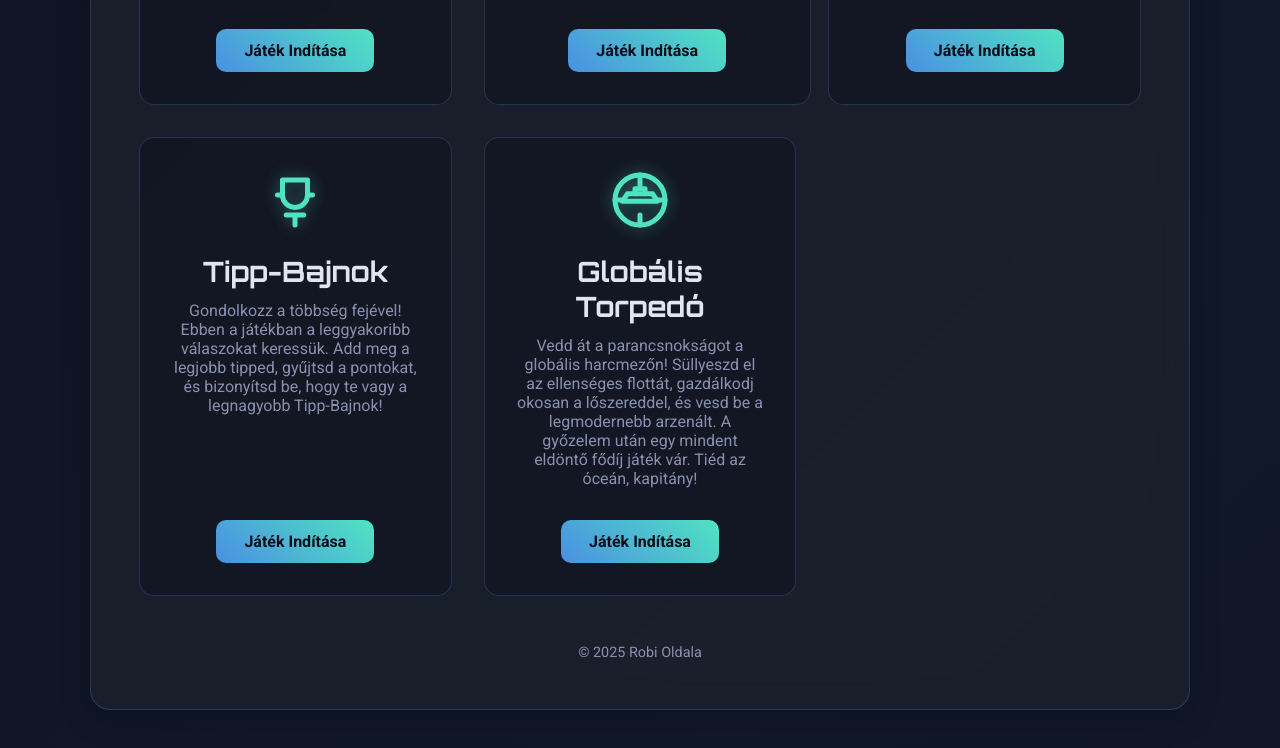
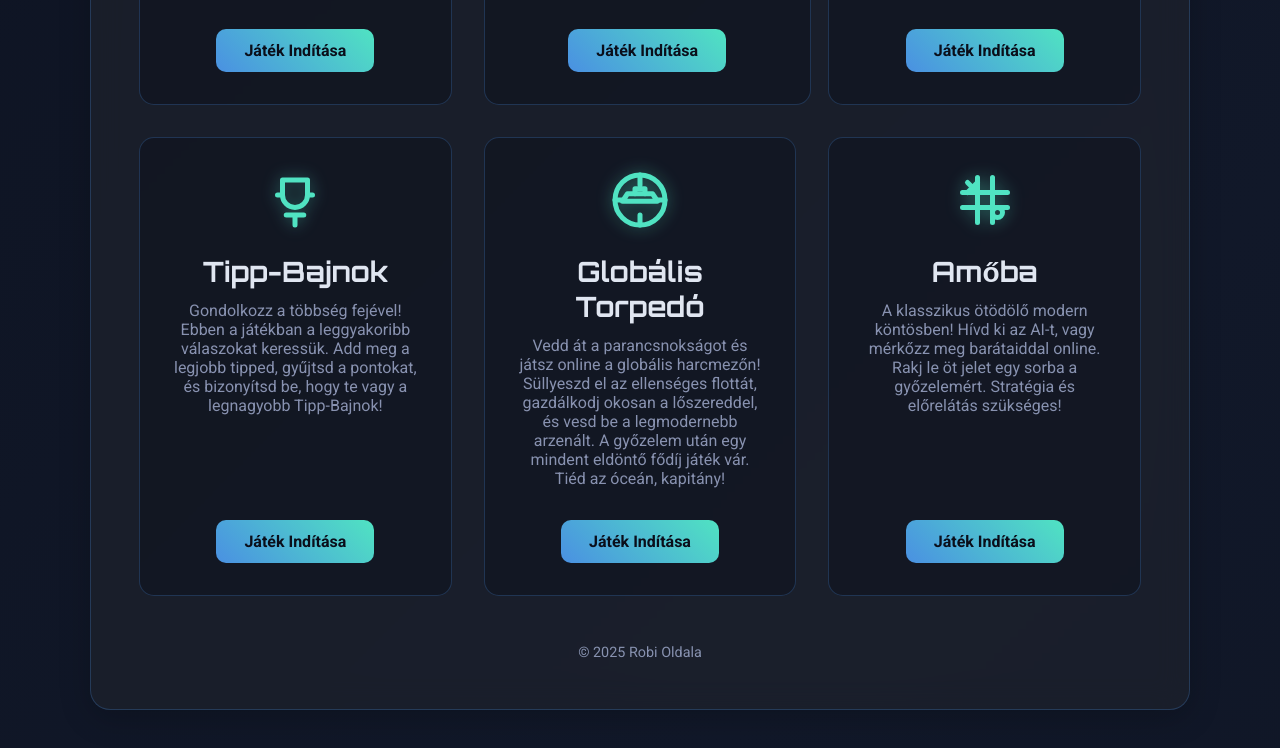
Before and after one commit to Robszerko/oldalaim, a plain HTML site: page index.html in a window 1280 px wide. Shown: the part 1477-2225 px from the top of the page. Drawn offline with Linux system fonts and the light colour scheme.

Commit message:
Update index.html

```diff
--- a/index.html
+++ b/index.html
@@ -287,14 +287,24 @@
                     <a href="https://robszerko.github.io/tippbajnok/" target="_blank" class="launch-button">Játék Indítása</a>
                 </div>
 
-                <!-- ÚJ JÁTÉK: Globális Torpedó -->
+                <!-- JÁTÉK 8: Globális Torpedó -->
                 <div class="game-card">
                     <div class="game-icon">
                         <svg xmlns="http://www.w3.org/2000/svg" viewBox="0 0 24 24" fill="none" stroke="currentColor" stroke-width="2" stroke-linecap="round" stroke-linejoin="round"><circle cx="12" cy="12" r="10"></circle><path d="M12 2v4"></path><path d="M12 18v4"></path><path d="M2 12h4"></path><path d="M18 12h4"></path><path d="M5 12.5l2-3h10l2 3h-14Z"></path><path d="M10 9.5V7.5h4v2"></path></svg>
                     </div>
                     <h2>Globális Torpedó</h2>
-                    <p>Vedd át a parancsnokságot a globális harcmezőn! Süllyeszd el az ellenséges flottát, gazdálkodj okosan a lőszereddel, és vesd be a legmodernebb arzenált. A győzelem után egy mindent eldöntő fődíj játék vár. Tiéd az óceán, kapitány!</p>
+                    <p>Vedd át a parancsnokságot és játsz online a globális harcmezőn! Süllyeszd el az ellenséges flottát, gazdálkodj okosan a lőszereddel, és vesd be a legmodernebb arzenált. A győzelem után egy mindent eldöntő fődíj játék vár. Tiéd az óceán, kapitány!</p>
                     <a href="https://robszerko.github.io/torpedo/" target="_blank" class="launch-button">Játék Indítása</a>
+                </div>
+
+                <!-- ÚJ JÁTÉK: Amőba -->
+                <div class="game-card">
+                    <div class="game-icon">
+                        <svg xmlns="http://www.w3.org/2000/svg" viewBox="0 0 24 24" fill="none" stroke="currentColor" stroke-width="2" stroke-linecap="round" stroke-linejoin="round"><path d="M9 3v18M15 3v18M3 9h18M3 15h18"/><path d="m5 5 4 4m0-4-4 4"/><circle cx="17" cy="17" r="2"/></svg>
+                    </div>
+                    <h2>Amőba</h2>
+                    <p>A klasszikus ötödölő modern köntösben! Hívd ki az AI-t, vagy mérkőzz meg barátaiddal online. Rakj le öt jelet egy sorba a győzelemért. Stratégia és előrelátás szükséges!</p>
+                    <a href="https://robszerko.github.io/amoba/" target="_blank" class="launch-button">Játék Indítása</a>
                 </div>
 
             </main>
```
